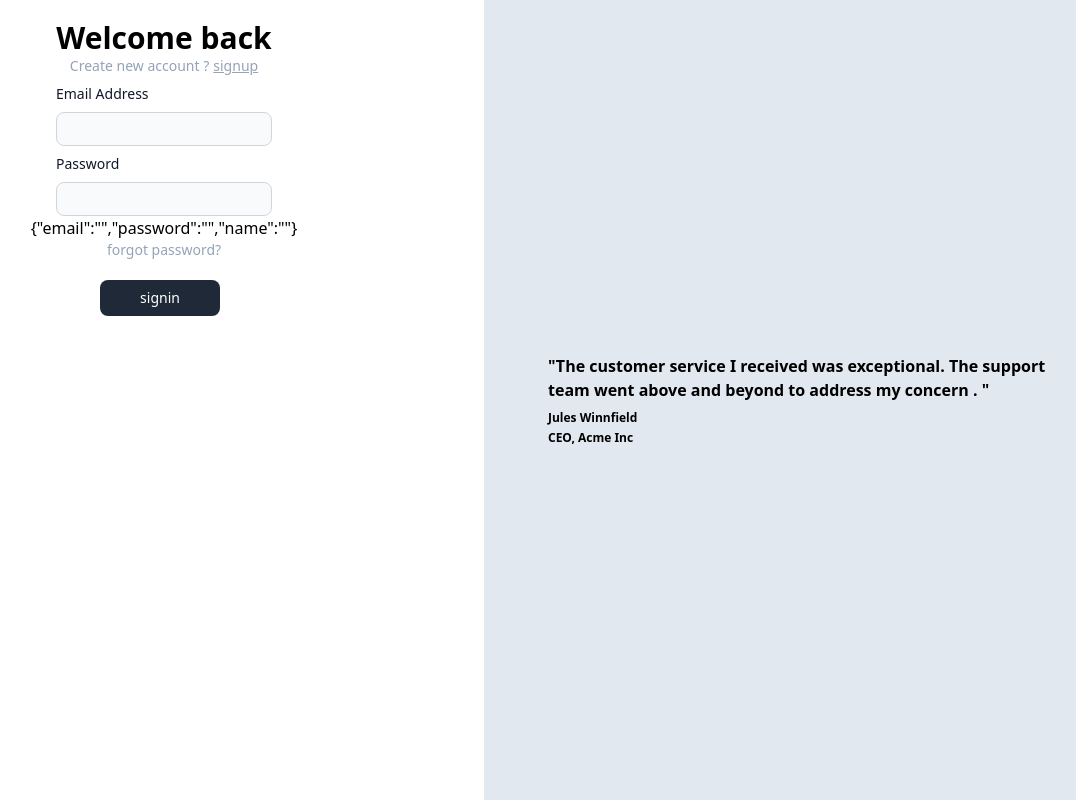
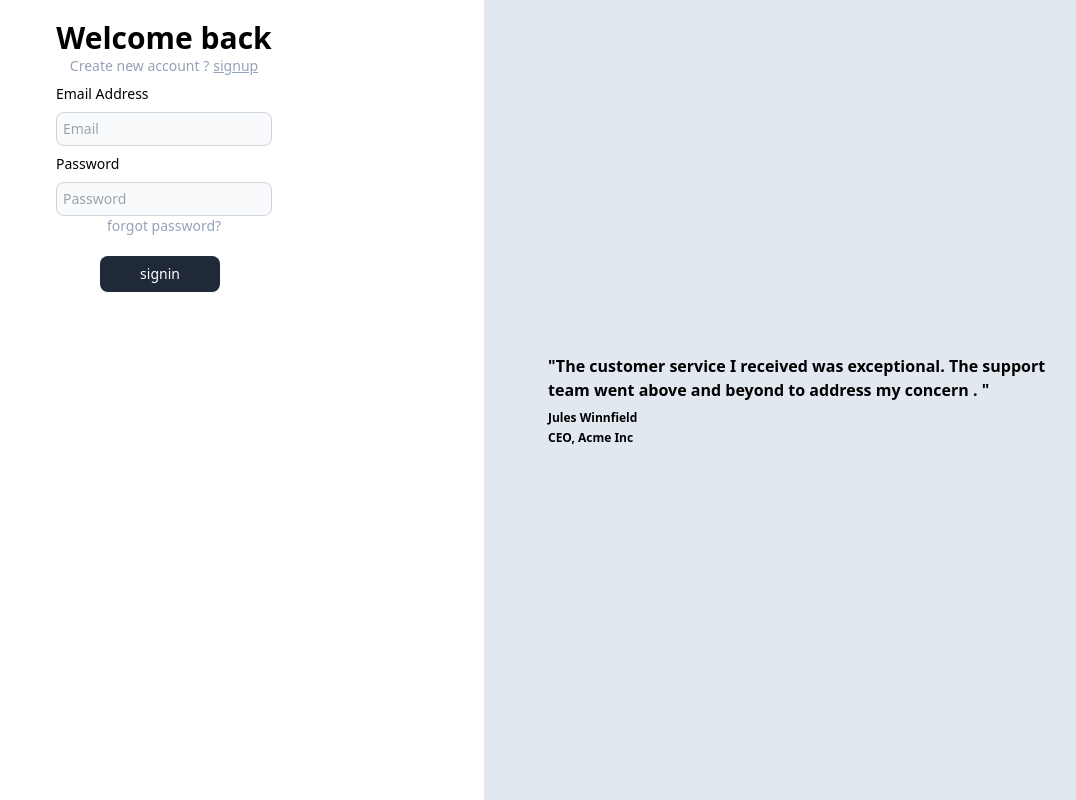
Before and after one commit to shravankumar8/Blogging-site-serverless, a React (Vite) app in the folder frontend/: page /signin in a window 1280 px wide. Shown: the whole page, without its empty margins (156-1232 px from the left). Built offline with nearby package versions, Linux system fonts and the light colour scheme.

Commit message:
modified bro

```diff
--- a/frontend/src/App.tsx
+++ b/frontend/src/App.tsx
@@ -1,7 +1,8 @@
 import "./App.css";
 import { Routes, Route, BrowserRouter } from "react-router-dom";
-import {Signin }from "./pages/Signin";
-import {Signup} from "./pages/Singup";
+import { Signin } from "./pages/Signin";
+import { Signup } from "./pages/Singup";
+import LandingPage from "./pages/LandingPage";
 
 function App() {
   return (
@@ -10,6 +11,7 @@ function App() {
         <Routes>
           <Route path="/signin" Component={Signin} />
           <Route path="/signup" Component={Signup} />
+          <Route path="/" Component={LandingPage} />
           {/* <Route path="blogs" Component={Singup} /> */}
           {/* <Route path="blog/:id" Component={Singup} /> */}
           {/* <Route path="/*" Component={NotFound} /> */}
--- a/frontend/src/components/Auth.tsx
+++ b/frontend/src/components/Auth.tsx
@@ -1,4 +1,4 @@
-import { Link, Navigate, useNavigate } from "react-router-dom";
+import { Link, useNavigate } from "react-router-dom";
 import { InputComp } from "./InputComp";
 import { useState } from "react";
 import { signinInput, signupInput } from "@shravankumar8/medium-common";
@@ -84,7 +84,7 @@ try {
             setAuthInputes({ ...authInputes, password: e.target.value });
           }}
         />
-        {JSON.stringify(authInputes)}
+
         {type === "signin" ? <ForgotComp /> : <></>}
 
         <button
--- a/frontend/src/components/InputComp.tsx
+++ b/frontend/src/components/InputComp.tsx
@@ -1,4 +1,4 @@
-import React, { ChangeEvent, ChangeEventHandler, MouseEventHandler } from 'react'
+import { ChangeEvent,  } from 'react'
 interface LabledInput {
   label: string;
   placeholder: string;
@@ -10,14 +10,14 @@ export  const InputComp = ({
   label,placeholder ,onChange,isPassword}:LabledInput) => {
   return (
     <div>
-      <label className="block mb-2 mt-2 text-sm font-medium text-gray-900 text-black">
+      <label className="block mb-2 mt-2 text-sm font-medium  text-black">
         {label}
       </label>
       <input
-        type={isPassword? "password":"text"}
+        placeholder={placeholder}
+        type={isPassword ? "password" : "text"}
         onChange={onChange}
         className="bg-gray-50 border  border-gray-300 text-gray-900 text-sm rounded-lg focus:ring-blue-500 focus:border-blue-500 block w-full p-1.5  dark:border-gray-600 dark:placeholder-gray-400  dark:focus:ring-blue-500 dark:focus:border-blue-500"
-
         required
       />
     </div>
--- a/frontend/src/components/Quote.tsx
+++ b/frontend/src/components/Quote.tsx
@@ -1,4 +1,3 @@
-import React from 'react'
 
 const Quote = () => {
   return (
--- a/frontend/src/config.ts
+++ b/frontend/src/config.ts
@@ -1,5 +1,6 @@
 const port="8787"
 const url=`http://localhost:${port}`
-const isOfline:boolean=true
+
 const netUrl = "https://backend.kumashravan5.workers.dev";
-export const BACKEND_URL = isOfline?url:netUrl;
+export const BACKEND_URL = url
+// export const BACKEND_URL = netUrl;
```
